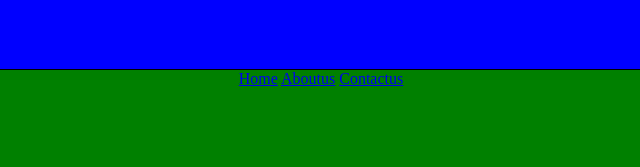
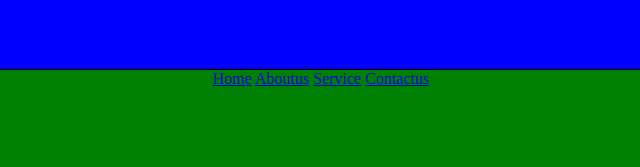
Before and after one commit to KENNETHSAYAN/Home.html, a plain HTML site: page index.HTML in a window 1280 px wide. Shown: the part 240-407 px from the top of the page, 319-959 px from the left. Drawn offline with Linux system fonts and the light colour scheme.

Commit message:
Update index.HTML

```diff
--- a/index.HTML
+++ b/index.HTML
@@ -14,6 +14,7 @@
       <nav>
         <a href="#Home">Home</a>
         <a href="Aboutus">Aboutus</a>
+        <a href="Service">Service</a>
         <a href="#Contactus">Contactus</a>
       </nav>
 
```
